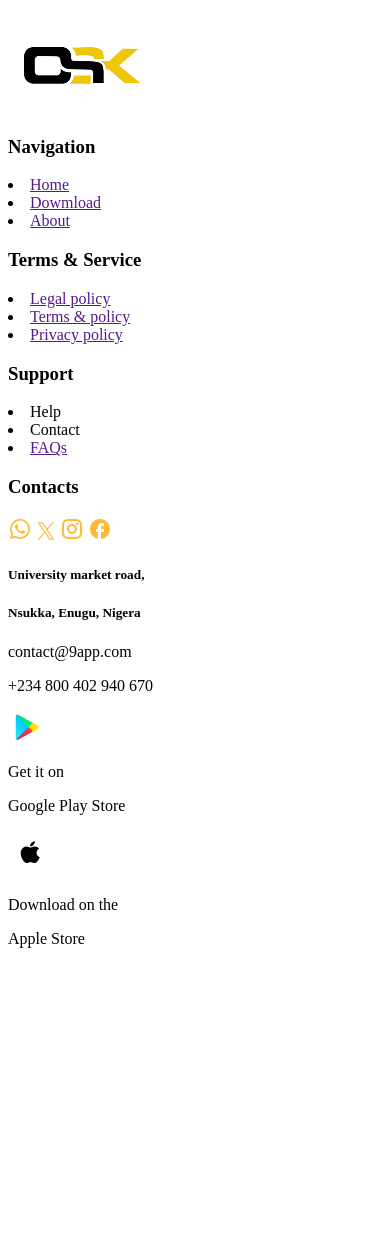
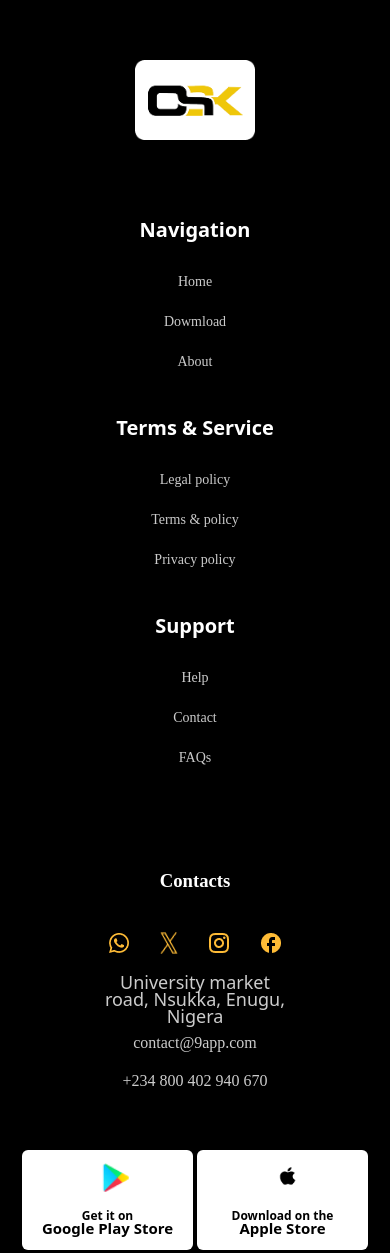
Before and after one commit to De-Natural/Team-work-css-student, a plain HTML site: page footer.html in a window 390 px wide. Shown: the top 1253 px of the page. Before the commit the page ends 964 px from the top, so only its background shows below. Drawn offline with Linux system fonts and the light colour scheme.

Commit message:
commit message

```diff
--- a/css page/footer.css
+++ b/css page/footer.css
@@ -0,0 +1,309 @@
+*{
+    margin: 0;
+    padding: 0;
+    box-sizing: border-box;
+}
+
+body{
+    background-color: #000000;
+    color: #FFFFFF;
+    display: flex;
+    flex-direction: column;
+}
+
+
+
+.logo{
+    display: flex;
+    width: 157px;
+   margin-left: 120px;
+   margin-top: 100px;
+}
+
+.logo img{
+    width: 120px;
+    height: 80px;
+}
+
+nav {
+    display: flex;
+    align-items: center;
+    justify-content: space-between;
+    gap: 40px;
+}
+
+.container{
+    display: flex;
+    height: 200px;
+    align-items: center;
+    justify-content: center;
+    gap: 48px;
+    /* border: 1px solid red; */
+    margin-right: 650px;
+    margin-top: 90px;
+}
+
+li{
+    list-style-type: none;
+    width: 180px;
+    height: 40px;
+    text-align: center;
+    font-weight: 400;
+    font-size: 13px;
+}
+li a{
+    text-decoration: none;
+    color: #FFFFFFCC;
+    padding: 30px 20px;
+}
+
+.container h3{
+    font-family: system-ui, -apple-system, BlinkMacSystemFont, 'Segoe UI', 'Roboto', Oxygen, Ubuntu, Cantarell, 'Open Sans', 'Helvetica Neue', sans-serif;
+    text-align: center;
+    padding-bottom: 35px;
+    font-weight: 600;
+    font-size: 20px;
+    line-height: 95%;
+    letter-spacing: 2%;
+}
+
+.contact{
+    display: flex;
+    flex-direction: column;
+    /* border: 1px red solid; */
+    width: 190px;
+    height: 235px;
+    text-align: center;
+    gap: 19px;
+    margin-left: 80%;
+    margin-top: -190px;
+}
+
+.social{
+    width: 183px;
+    padding-top: 20px;
+    display: flex;
+    gap: 28px;
+}
+
+h5{
+    width: 190px;
+    height: 40px;
+    font-family: system-ui, -apple-system, BlinkMacSystemFont, 'Segoe UI', Roboto, Oxygen, Ubuntu, Cantarell, 'Open Sans', 'Helvetica Neue', sans-serif;
+    color: #FFFFFFCC;
+    font-size: 18px;
+    font-weight: 400;
+    line-height: 95%;
+    margin-bottom: 20px;
+}
+
+.words p{
+    color: #FFFFFFCC;
+}
+
+.num{
+    padding-top: 20px;
+}
+
+section{
+    display: flex;
+    gap: 0px;
+}
+
+.app{
+    display: flex;
+    gap: 11px;
+    border: 1px #FFFFFF solid;
+    width: 193px;
+    height: 47px;
+    margin-left: 120px;
+    margin-top: -45px;
+    color: rgba(0, 0, 0, 1);
+   background-color: rgba(255, 255, 255, 1);
+   border-style: none;
+   border-radius: 6px;
+}
+
+.app img{
+    margin-left: 10px;
+    margin-top: 6px;
+}
+
+.playstore{
+    margin-top: 10px;
+}
+.get{
+    font-family: system-ui, -apple-system, BlinkMacSystemFont, 'Segoe UI', 'Roboto', Oxygen, Ubuntu, Cantarell, 'Open Sans', 'Helvetica Neue', sans-serif;
+    font-weight: 700;
+    font-size: 11px;
+    line-height: 95%;
+}
+
+#store{
+    width: 150px;
+    margin-right: 54px;
+    font-family: system-ui, -apple-system, BlinkMacSystemFont, 'Segoe UI', 'Roboto', Oxygen, Ubuntu, Cantarell, 'Open Sans', 'Helvetica Neue', sans-serif;
+    font-weight: 600;
+    font-size: 15px;
+    line-height: 95%;
+}
+
+.apple{
+    display: flex;
+    border: 1px #FFFFFF solid;
+    width: 193px;
+    height: 47px;
+    margin-left: 20px;
+    margin-top: -45px;
+    color: rgba(0, 0, 0, 1);
+   background-color: rgba(255, 255, 255, 1);
+   border-style: none;
+   border-radius: 6px;
+}
+
+.apple img{
+    margin-left: 10px;
+}
+
+.download{
+    /* margin-right: 15px; */
+    margin-top: 10px;
+}
+
+.the{
+    font-family: system-ui, -apple-system, BlinkMacSystemFont, 'Segoe UI', 'Roboto', Oxygen, Ubuntu, Cantarell, 'Open Sans', 'Helvetica Neue', sans-serif;
+    font-weight: 700;
+    font-size: 11px;
+    line-height: 95%;
+}
+
+.second{
+     width: 150px;
+    margin-right: 54px;
+    font-family: system-ui, -apple-system, BlinkMacSystemFont, 'Segoe UI', 'Roboto', Oxygen, Ubuntu, Cantarell, 'Open Sans', 'Helvetica Neue', sans-serif;
+    font-weight: 600;
+    font-size: 15px;
+    line-height: 95%;
+}
+
+.mobile{
+    width: 750px;
+    height: 82px;
+    margin-top: 50px;
+    margin-left: 120px;
+    font-family: system-ui, -apple-system, BlinkMacSystemFont, 'Segoe UI', 'Roboto', Oxygen, Ubuntu, Cantarell, 'Open Sans', 'Helvetica Neue', sans-serif;
+    font-weight: 400;
+    color: rgba(255, 255, 255, 0.8);
+    font-size: 15px;
+    line-height: 100%;
+    letter-spacing: 0.1px;
+}
+
+.easy{
+    padding-top: 10px;
+}
+
+.ending{
+    text-align: right;
+    margin-right: 140px;
+    margin-top: 50px;
+    color: rgba(255, 255, 255, 1);
+    font-family: system-ui, -apple-system, BlinkMacSystemFont, 'Segoe UI', 'Roboto', Oxygen, Ubuntu, Cantarell, 'Open Sans', 'Helvetica Neue', sans-serif;
+    font-weight: 400;
+    font-size: 15px;
+    line-height: 100%;
+
+}
+
+@media (max-width: 980px) {
+    body{
+        flex-direction: column;
+        align-items: center;
+        padding: 20px;
+    }
+
+    .logo{
+        margin: 40px auto 20px;
+        justify-content: center;
+    }
+
+    nav{
+        flex-direction: column;
+        gap: 20px;
+        align-items: center;
+    }
+
+    .container{
+        flex-direction: column;
+        margin: 40px auto;
+        height: auto;
+        gap: 24px;
+    }
+
+    li{
+        width: auto;
+        font-size: 14px;
+    }
+
+    .contact {
+        margin: 40px auto;
+        align-items: center;
+        text-align: center;
+        width: 100%;
+        height: auto;
+    }
+
+    .social{
+        justify-content: center;
+        flex-wrap: wrap;
+    }
+
+    .app, .apple{
+        flex-direction: column;
+        gap: 1px;
+        align-items: center;
+        justify-content: center;
+        width: 49%;
+        height: 11vh;
+        min-height: 100px;
+        margin: 20px auto 10px;
+        padding: 10px;
+        border-radius: 6px;
+    }
+
+    .app img, .apple img{
+        width: 35px;
+        height: auto;
+         margin-top: 40px;
+    }
+
+    .playstore, .download{
+        padding: 0;
+        margin-bottom: 45px;
+    }
+
+    .get, .the{
+        font-size: 12px;
+        text-align: center;
+    }
+
+    #store, .second{
+       text-align: center;
+       width: 100%;
+       margin: 0;
+    }
+
+    .mobile{
+        width: 100%;
+        margin: 20px auto;
+        text-align: center;
+        font-size: 16px;
+    }
+
+    .ending{
+        text-align: center;
+        margin: 30px auto;
+        font-size: 12px;
+        padding: 60px;
+    }
+}
--- a/footer.html
+++ b/footer.html
@@ -3,7 +3,8 @@
 <head>
     <meta charset="UTF-8">
     <meta name="viewport" content="width=device-width, initial-scale=1.0">
-    <title>Landing page</title>
+    <link rel="stylesheet" href="/css page/footer.css">
+    <title>footer</title>
 </head>
 <body>
 
@@ -18,29 +19,31 @@
     <footer>
 
         <nav>
-
-            <div>
+            <div class="logo">
               <img src="/images/Group 1000004785.png" alt="">
             </div>
+
+            <div class="container">
         <div class="navigation">
             <h3>Navigation</h3>
-            <li><a href="">Home</a></li>
-            <li><a href="">Dowmload</a></li>
-            <li><a href="">About</a></li>
+            <li><a href="#">Home</a></li>
+            <li><a href="#">Dowmload</a></li>
+            <li><a href="#">About</a></li>
         </div>
 
         <div class="terms">
             <h3>Terms & Service</h3>
-            <li><a href="">Legal policy</a></li>
-            <li><a href="">Terms & policy</a></li>
-            <li><a href="">Privacy policy</a></li>
+            <li><a href="#">Legal policy</a></li>
+            <li><a href="#">Terms & policy</a></li>
+            <li><a href="#">Privacy policy</a></li>
         </div>
 
         <div class="support">
             <h3>Support</h3>
-            <li><a href=""></a>Help</li>
-            <li><a href=""></a>Contact</li>
-            <li><a href="">FAQs</a></li>
+            <li><a href="#">Help</a></li>
+            <li><a href="#">Contact</a></li>
+            <li><a href="#">FAQs</a></li>
+        </div>
         </div>
         </nav>
 
@@ -54,37 +57,50 @@
                 <img src="/images/ic_sharp-facebook.png" alt="facebook">
             </div>
 
-            <div>
-                <h5>University market road,<h5>
-                <h5>Nsukka, Enugu, Nigera</h5>
+            <div class="words">
+                <h5>University market road, Nsukka, Enugu, Nigera</h5>
                 <p>contact@9app.com</p>
-                <p>+234 800 402 940 670</p>
+                <p class="num">+234 800 402 940 670</p>
             </div>
+
         </div>
 
        <section>
+        <div class="app">
         <div>
-        <div class="app">
             <img src="/images/google_play.png" alt="playstore">
         </div>
 
         <div class="playstore">
-           <p> Get it on</p>
-           <p>Google Play Store</p>
+           <p class="get"> Get it on</p>
+           <p id="store">Google Play Store</p>
         </div>
         </div>
 
-        <div>
+        <div class="apple">
             <div>
                 <img src="/images/apple.png" alt="apple">
             </div>
 
-            <div class="apple">
-                <p>Download on the</p>
-                <p>Apple Store</p>
+            <div class="download">
+                <p class="the">Download on the</p>
+                <p class="second">Apple Store</p>
             </div>
         </div>
        </section>
+
+       <div class="mobile">
+        <p> 9app is a revolutionary mobile application facilitating seamless crypto transactions. Users effortlessly send and receive cryptocurrencies, and the app simplifies the conversion process to local currencies. <br> </p>
+        <p class="easy">
+            With easy withdrawal options to local banks, 9app empowers users to navigate the crypto space conveniently, enhancing accessibility and financial flexibility.
+        </p>
+       </div>
+
+       <div class="ending">
+       <p>
+         © 2024 9app. All rights reserved.
+       </p>
+       </div>
     </footer>
 
 </body>
```
